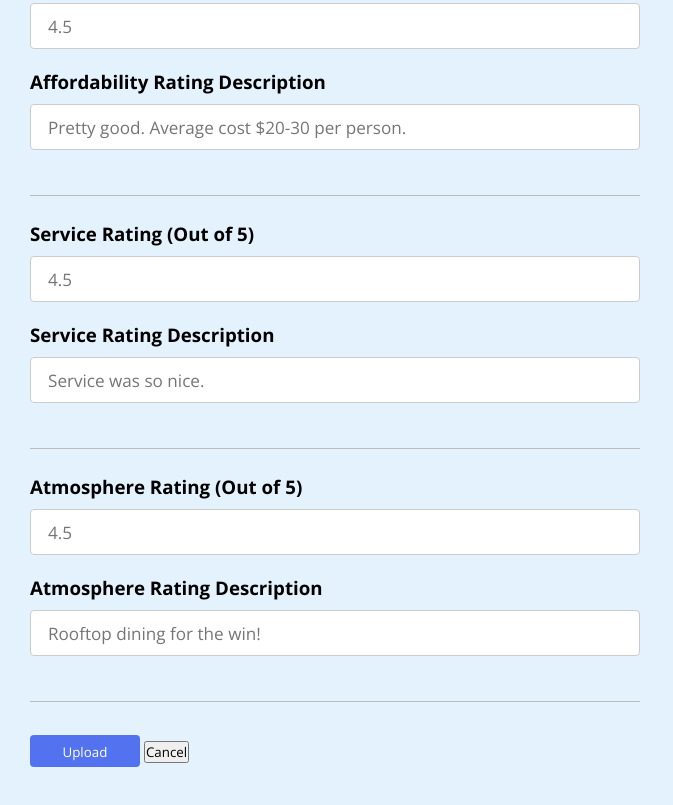
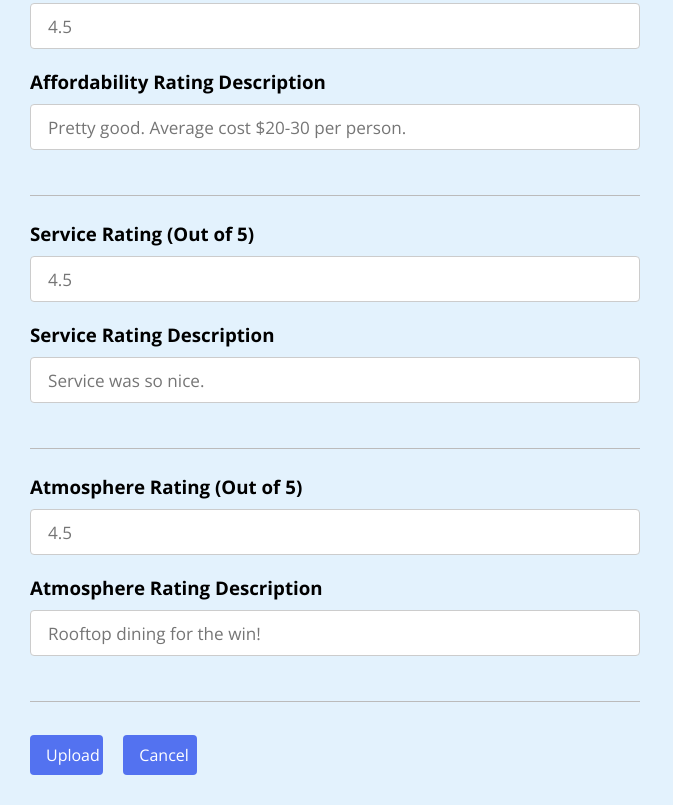
Before and after one commit to erickang21/food-finder, a website: page src/frontend/upload.html in a window 1280 px wide. Shown: the part 1299-2104 px from the top of the page, without its empty margins (0-673 px from the left). Drawn offline with nearby package versions, Linux system fonts and the light colour scheme.

Commit message:
finish the frontend of the upload page

```diff
--- a/src/frontend/styles/style.css
+++ b/src/frontend/styles/style.css
@@ -72,6 +72,7 @@ h1 {
 
 .upload-proceed-button {
   margin-top: 0.5rem;
+  margin-right: 1rem;
   display: inline-block;
   padding: 0.5rem 1rem ;
   border: none;
@@ -79,13 +80,14 @@ h1 {
   background: #5372F0;
   cursor: pointer;
   transition: background-color 0.3s ease;
-  height: 2rem;
-  width: 30%;
+  height: 2.5rem;
+  width: 20%;
   align-items: center;
   justify-content: center;
   overflow: hidden;
   position: relative;
   border-radius: 4px;
+  font-size: 16px;
 }
 
 .upload-proceed-button.clicked {
@@ -107,6 +109,48 @@ h1 {
 }
 
 .upload-proceed-button:hover::after {
+  left: 0;
+}
+
+.upload-cancel-button {
+  margin-top: 0.5rem;
+  margin-right: 1rem;
+  display: inline-block;
+  padding: 0.5rem 1rem ;
+  border: none;
+  color: #fff;
+  background: #5372F0;
+  cursor: pointer;
+  transition: background-color 0.3s ease;
+  height: 2.5rem;
+  width: 20%;
+  align-items: center;
+  justify-content: center;
+  overflow: hidden;
+  position: relative;
+  border-radius: 4px;
+  font-size: 16px;
+}
+
+.upload-cancel-button.clicked {
+  background-color: #4CAF50;
+}
+
+.upload-cancel-button.clicked::after {
+  display: inline-block;
+  margin-right: 8px;
+  font-weight: bold;
+}
+
+.upload-cancel-button:hover {
+  background-color: #f50707;
+}
+
+.upload-cancel-button.clicked:hover {
+  background-color: #5372F0;
+}
+
+.upload-cancel-button:hover::after {
   left: 0;
 }
 
```
